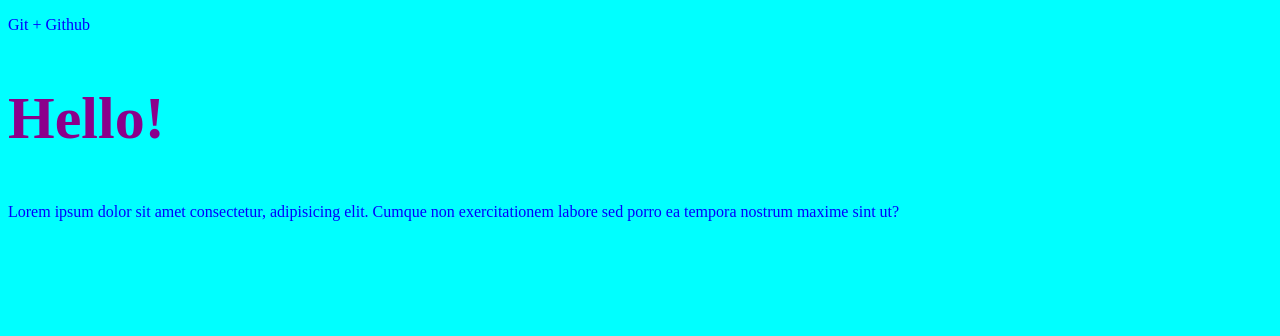
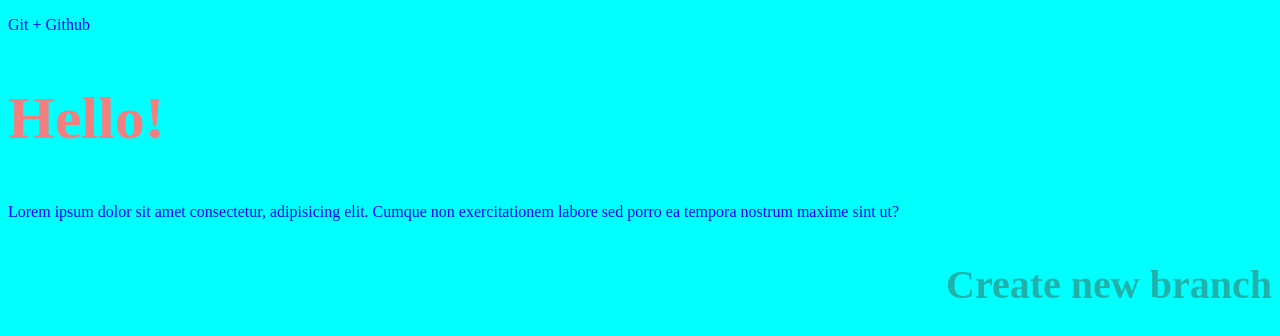
Before and after one commit to Yevhenii007/new-test, a plain HTML site: page index.html in a window 1280 px wide. Drawn offline with Linux system fonts and the light colour scheme.

Commit message:
Create new branch

```diff
--- a/css/main.css
+++ b/css/main.css
@@ -8,6 +8,11 @@ p {
 
 h2 {
 	font-size: 60px;
-	color: darkmagenta;
-	background-image: url(/../logosHome-work/Js_KR_2_Zhuravskyi/homework_js_kr2_zhuravskyi/img/1140265.jpg);
+	color: lightcoral;
 }
+h3 {
+	font-size: 40px;
+	color: lightseagreen;
+	text-align: right;
+
+}
--- a/index.html
+++ b/index.html
@@ -10,5 +10,6 @@
 	<p>Git + Github </p>
 	<h2>Hello!</h2>
 	<p>Lorem ipsum dolor sit amet consectetur, adipisicing elit. Cumque non exercitationem labore sed porro ea tempora nostrum maxime sint ut?</p>
+	<h3>Create new branch</h3>
 </body>
 </html>
```
